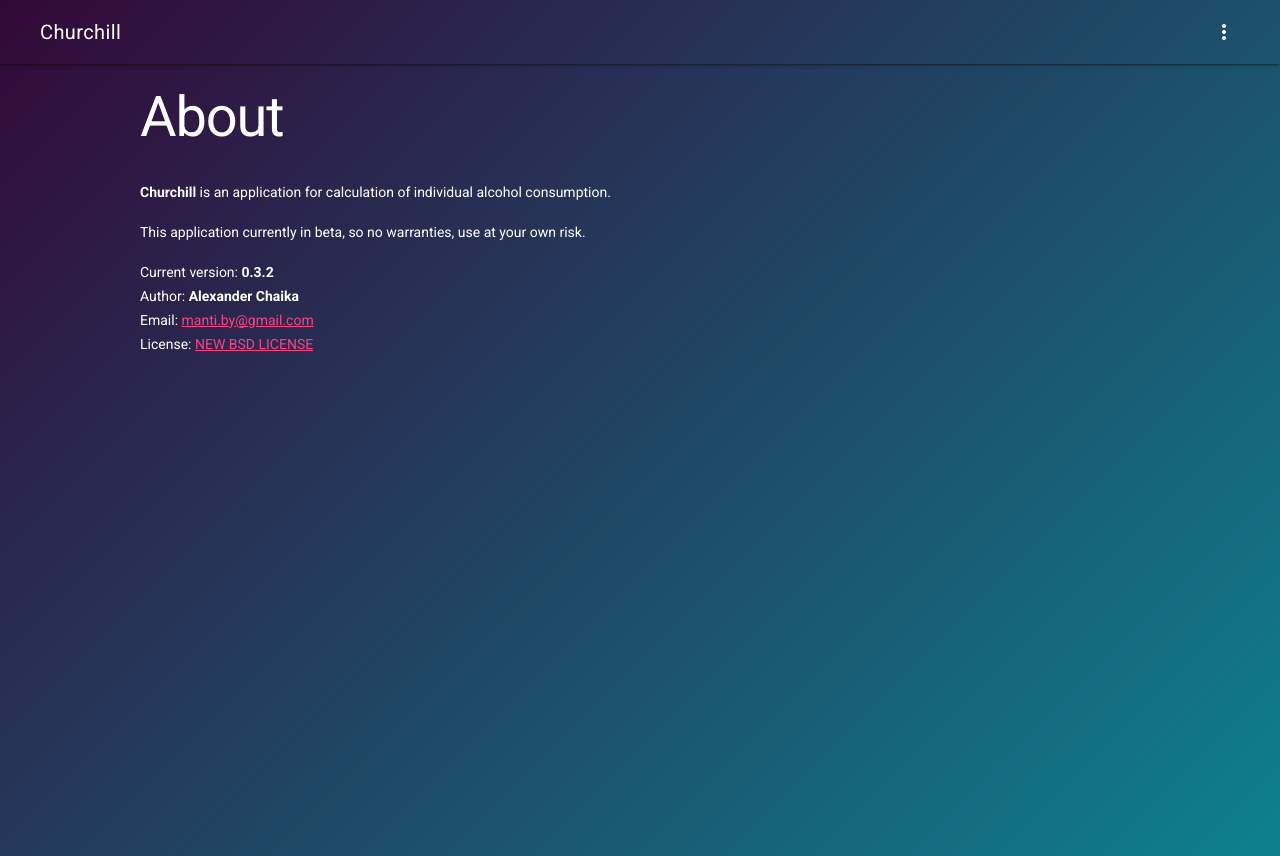
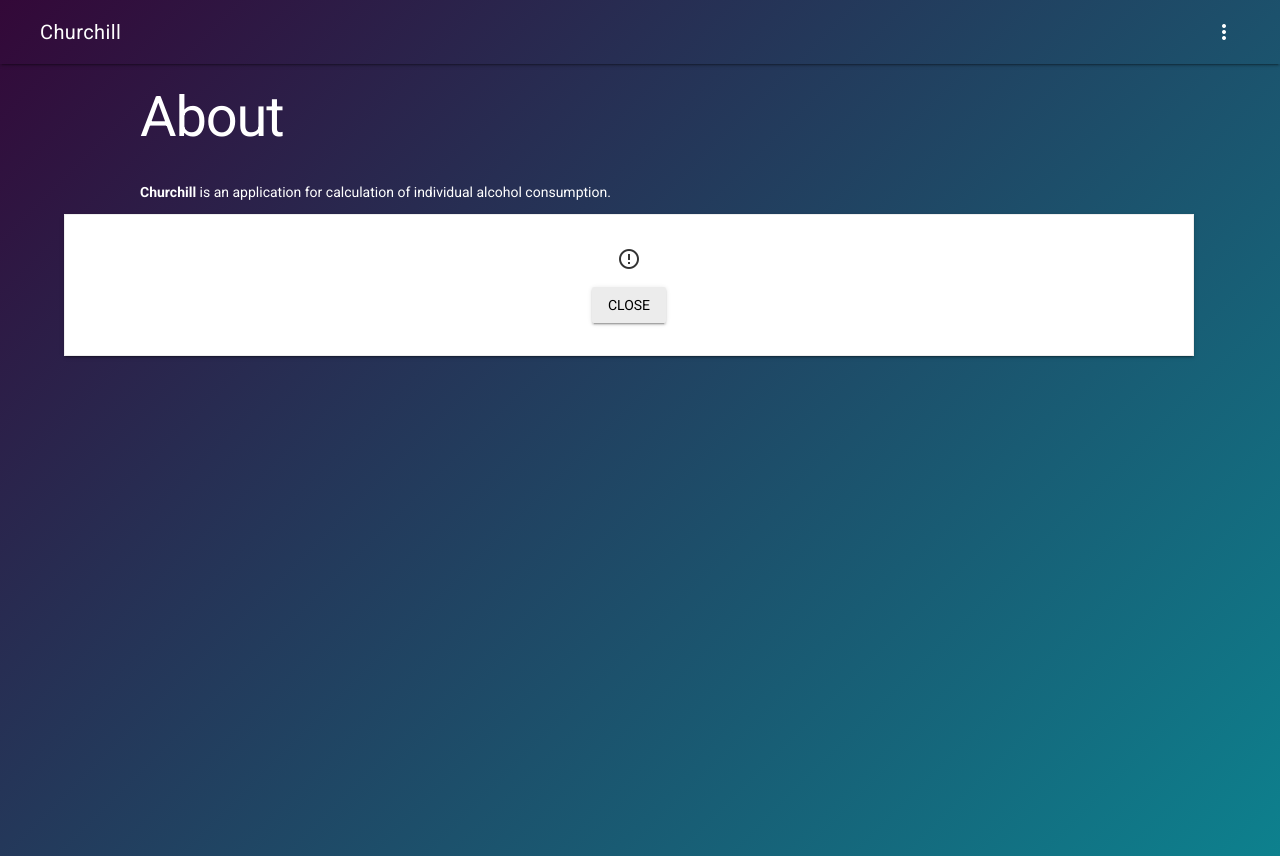
Before and after one commit to manti-by/Traugott, a Django app: page /about in a window 1280 px wide. Run offline with Django 3.2, Linux system fonts and the light colour scheme; data that the repository does not hold is empty; style sheets or scripts are compiled from the project's sources; parts of the project's set-up code (start-up, migrations or seed data) failed here and were passed over; some libraries are stand-ins or nearby versions.

Commit message:
Update error message

```diff
--- a/app/churchill/static/js/common.js
+++ b/app/churchill/static/js/common.js
@@ -41,14 +41,4 @@
         }
     };
 
-    $.fn.showError = function(message) {
-        var dialog = $('#dialog');
-
-        dialog.removeClass('hidden');
-        dialog.find('.content').html(message);
-        dialog.find('.close').on('click', function() {
-            dialog.addClass('hidden');
-        });
-    };
-
 })(jQuery);
--- a/app/churchill/static/js/plugins/dialog.js
+++ b/app/churchill/static/js/plugins/dialog.js
@@ -38,4 +38,5 @@
 
         return dialog;
     }
+
 })(jQuery);
--- /dev/null
+++ b/app/churchill/static/js/plugins/error.js
@@ -0,0 +1,15 @@
+(function($){
+
+    'use strict';
+
+    $.fn.error = function(message) {
+        var html = $.fn.renderTemplate('t-error', { message: message }, true),
+            dialog = $(html);
+
+        dialog.appendTo('body');
+        $('body, html').on('click', function() {
+            dialog.remove();
+        });
+    };
+
+})(jQuery);
--- a/app/churchill/static/js/shots/shot-icon.model.js
+++ b/app/churchill/static/js/shots/shot-icon.model.js
@@ -15,17 +15,17 @@
                     'X-CSRFToken': $.fn.getCookie('csrftoken')
                 },
                 success: function (response) {
-                    if (response['status'] == 200) {
+                    if (response.status == 200) {
                         if (success) {
-                            success(response['data']);
+                            success(response.data);
                         } else {
-                            dispatcher._success(response['data']);
+                            dispatcher._success(response.data);
                         }
                     } else {
                         if (error) {
-                            error(response['message']);
+                            error(response.message);
                         } else {
-                            dispatcher._error(response['data']);
+                            dispatcher._error(response.message);
                         }
                     }
                 },
@@ -44,7 +44,7 @@
         },
 
         _error: function(message) {
-            $.fn.showError(message);
+            $.fn.error(message);
         },
 
         all: function(data, success, error) {
--- a/app/churchill/static/js/shots/shot-type.model.js
+++ b/app/churchill/static/js/shots/shot-type.model.js
@@ -15,17 +15,17 @@
                     'X-CSRFToken': $.fn.getCookie('csrftoken')
                 },
                 success: function (response) {
-                    if (response['status'] == 200) {
+                    if (response.status == 200) {
                         if (success) {
-                            success(response['data']);
+                            success(response.data);
                         } else {
-                            dispatcher._success(response['data']);
+                            dispatcher._success(response.data);
                         }
                     } else {
                         if (error) {
-                            error(response['message']);
+                            error(response.message);
                         } else {
-                            dispatcher._error(response['data']);
+                            dispatcher._error(response.message);
                         }
                     }
                 },
@@ -44,7 +44,7 @@
         },
 
         _error: function(message) {
-            $.fn.showError(message);
+            $.fn.error(message);
         },
 
         all: function(data, success, error) {
--- a/app/churchill/static/js/shots/shot-type.view.js
+++ b/app/churchill/static/js/shots/shot-type.view.js
@@ -13,7 +13,8 @@
 
         initAddDialog: function() {
             var view = this,
-                add_button = $('.add-shot-type');
+                add_button = $('.add-shot-type'),
+                edit_button = $('.edit-my-shots');
 
             add_button.unbind('click');
             add_button.on('click', function () {
@@ -48,6 +49,20 @@
                     componentHandler.upgradeDom();
                 });
             });
+
+            edit_button.unbind('click');
+            edit_button.on('click', function () {
+                $.shotTypeModel.all({}, function (data) {
+                    var html = $.fn.renderTemplate('t-edit-my-shots-dialog', { shots: data.user_types }, true),
+                        edit_my_shots_dialog = $.fn.dialog(html);
+
+                    edit_my_shots_dialog.open();
+                    edit_my_shots_dialog.find('.close').on('click', edit_my_shots_dialog.close);
+
+                    // Rebind MLD events
+                    componentHandler.upgradeDom();
+                });
+            });
         }
     }
 })(jQuery);
--- a/app/churchill/static/js/shots/shot.model.js
+++ b/app/churchill/static/js/shots/shot.model.js
@@ -15,17 +15,17 @@
                     'X-CSRFToken': $.fn.getCookie('csrftoken')
                 },
                 success: function (response) {
-                    if (response['status'] == 200) {
+                    if (response.status == 200) {
                         if (success) {
-                            success(response['data']);
+                            success(response.data);
                         } else {
-                            dispatcher._success(response['data']);
+                            dispatcher._success(response.data);
                         }
                     } else {
                         if (error) {
-                            error(response['message']);
+                            error(response.message);
                         } else {
-                            dispatcher._error(response['data']);
+                            dispatcher._error(response.message);
                         }
                     }
                 },
@@ -44,7 +44,7 @@
         },
 
         _error: function(message) {
-            $.fn.showError(message);
+            $.fn.error(message);
         },
 
         all: function(data, success, error) {
--- a/app/churchill/static/less/base.less
+++ b/app/churchill/static/less/base.less
@@ -23,10 +23,43 @@ body {
     z-index: 1000;
     opacity: 0;
 
+    &.floating {
+        display: flex;
+        width: 90%;
+        max-width: 1000px;
+        height: auto;
+        min-height: 300px;
+        margin: auto;
+        color: #333;
+    }
+
     .actions {
         position: absolute;
         padding: 1em;
         bottom: 0;
+    }
+}
+
+.error {
+    position: absolute;
+    left: 5%;
+    top: 25%;
+    width: 80%;
+    max-width: 1000px;
+    padding: 2em 5%;
+    text-align: center;
+    color: #333;
+    border: 1px solid #EEE;
+    background: #FFF;
+    box-shadow: 0 2px 2px 0 rgba(0,0,0,.14),0 3px 1px -2px rgba(0,0,0,.2),0 1px 5px 0 rgba(0,0,0,.12);
+    z-index: 1000;
+
+    .message i {
+        vertical-align: bottom;
+    }
+
+    .actions {
+        margin-top: 1em;
     }
 }
 
--- a/app/churchill/templates/common/layout.html
+++ b/app/churchill/templates/common/layout.html
@@ -49,7 +49,10 @@
         <script src="{% static 'js/shots/shot-type.model.js' %}"></script>
         <script src="{% static 'js/shots/shot-type.view.js' %}"></script>
         <script src="{% static 'js/shots/shot-icon.model.js' %}"></script>
+
         <script src="{% static 'js/plugins/dialog.js' %}"></script>
+        <script src="{% static 'js/plugins/error.js' %}"></script>
+
         <script src="{% static 'js/common.js' %}"></script>
         <script src="{% static 'js/index.js' %}"></script>
 
--- a/app/churchill/templates/handlebars/dialogs.html
+++ b/app/churchill/templates/handlebars/dialogs.html
@@ -13,7 +13,7 @@
             </button>
             <ul id="shot-type-menu" class="mdl-menu mdl-menu--bottom-right mdl-js-menu mdl-js-ripple-effect" for="shot-type-button">
               <li class="add-shot-type mdl-menu__item">Add new shot type</li>
-              <li class="edit-favourite mdl-menu__item">Edit catalog</li>
+              <li class="edit-my-shots mdl-menu__item">Edit catalog</li>
             </ul>
         </div>
     </div>
@@ -127,4 +127,50 @@
     </div>
 </script>
 
+<script id="t-edit-my-shots-dialog" type="text/x-handlebars-template">
+    <div class="mdl-layout__header is-casting-shadow">
+        <div class="mdl-layout__drawer-button close">
+            <i class="material-icons">arrow_back</i>
+        </div>
+        <div id="add-shot-header" class="mdl-layout__header-row header">
+            <span class="mdl-layout-title">Your catalog</span>
+        </div>
+    </div>
+    <div class="mdl-layout__content content">
+        <div class="white-plate">
+            <div class="mdl-list">
+                {{#each shots }}
+                    <div class="mdl-list__item">
+                        <span class="mdl-list__item-primary-content">
+                            <i class="material-icons  mdl-list__item-avatar">
+                                <img src="{{ thumb }}">
+                            </i>
+                            {{ title }}
+                        </span>
+                        <span class="mdl-list__item-secondary-action">
+                            <label class="mdl-switch mdl-js-switch mdl-js-ripple-effect" for="list-switch-1">
+                                <input type="checkbox" id="list-switch-1" class="mdl-switch__input" checked />
+                            </label>
+                        </span>
+                    </div>
+                {{/each}}
+            </div>
+        </div>
+    </div>
+</script>
+
+<script id="t-error" type="text/x-handlebars-template">
+    <div class="error">
+        <div class="message">
+            <i class="material-icons">error_outline</i>
+            {{ message }}
+        </div>
+        <div class="actions">
+            <button class="close mdl-button mdl-js-button mdl-button--raised mdl-js-ripple-effect">
+                Close
+            </button>
+        </div>
+    </div>
+</script>
+
 {% endverbatim %}
--- a/app/shots/resources.py
+++ b/app/shots/resources.py
@@ -75,7 +75,6 @@ class ShotTypeResource(Resource):
         popular = all_types[0]
         if len(user_types):
             popular = user_types[0]
-            del user_types[0]
         return popular, user_types, all_types
 
     @resource_wrapper
```
Also changed, not shown: app/churchill/static/less/index.less (line endings or trailing spaces).
